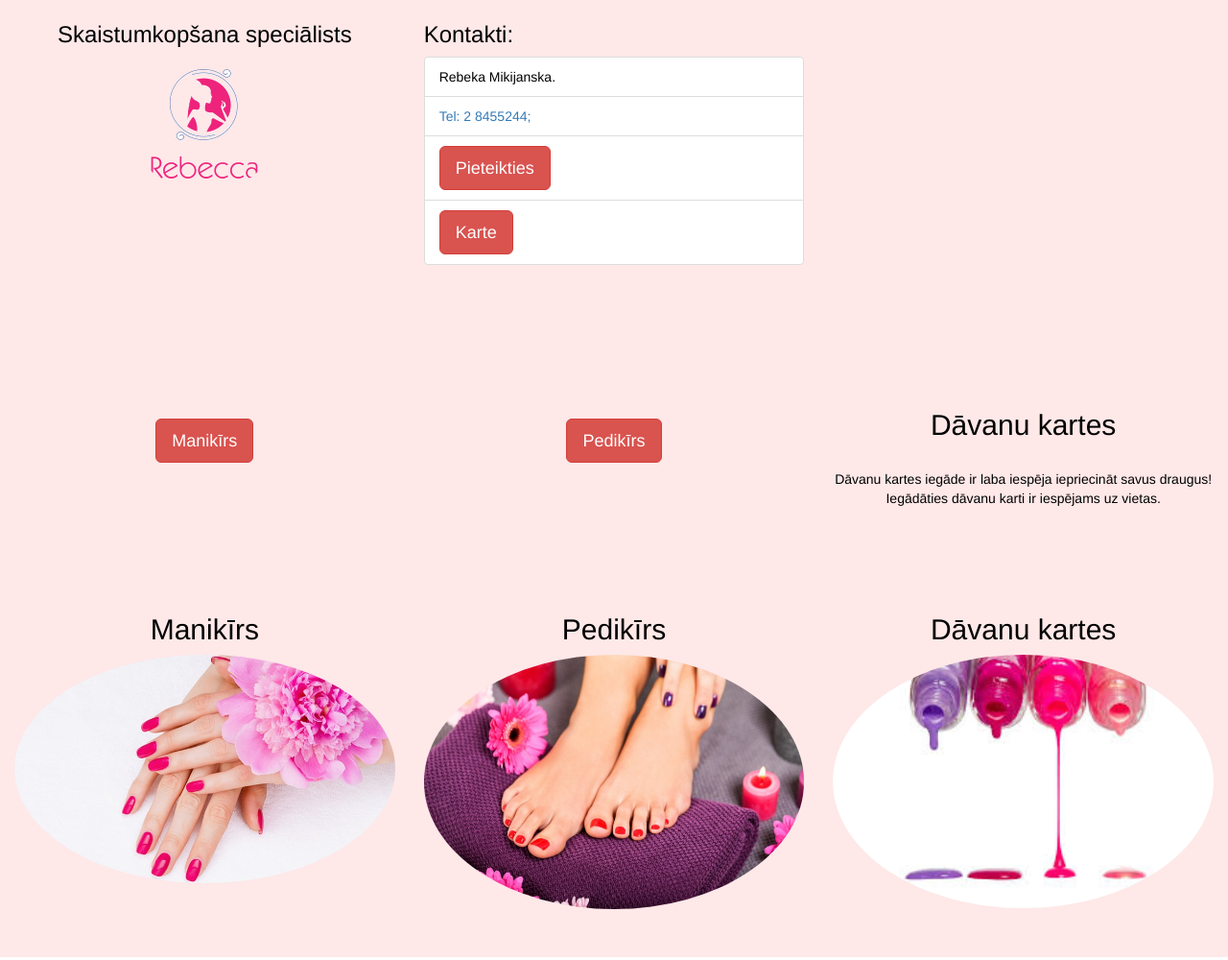
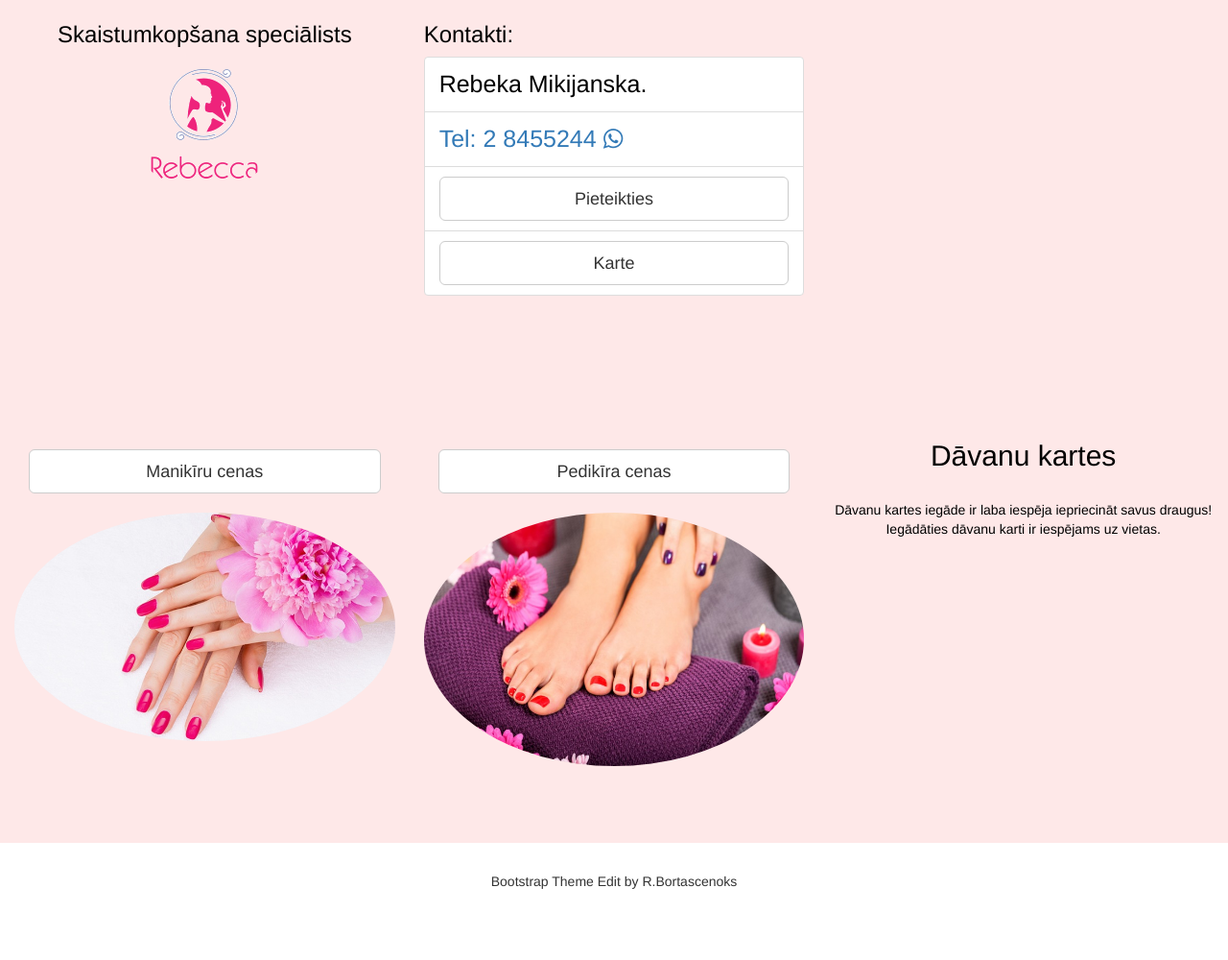
Before and after one commit to iraimiks/rebekaform, a plain HTML site: page index.html in a window 1280 px wide. Shown: the part 159-1159 px from the top of the page at 96% size. Drawn offline with nearby package versions, Linux system fonts and the light colour scheme.

Commit message:
style button

```diff
--- a/index.html
+++ b/index.html
@@ -6,7 +6,7 @@
   <meta charset="utf-8">
   <meta name="viewport" content="width=device-width, initial-scale=1">
   <link rel="stylesheet" type="text/css" href="/style/main.css">
-
+  <link rel="stylesheet" href="https://cdnjs.cloudflare.com/ajax/libs/font-awesome/4.7.0/css/font-awesome.min.css">
   <link rel="stylesheet" href="https://maxcdn.bootstrapcdn.com/bootstrap/3.3.7/css/bootstrap.min.css">
   <script src="https://ajax.googleapis.com/ajax/libs/jquery/1.12.4/jquery.min.js"></script>
   <script src="https://maxcdn.bootstrapcdn.com/bootstrap/3.3.7/js/bootstrap.min.js"></script>
@@ -41,9 +41,9 @@
       <div class="col-sm-4 tablestyle-contacts">
         <h3>Kontakti: </h3>
         <ul class="list-group list-group-flush">
-          <li class="list-group-item">Rebeka Mikijanska.</li>
-          <li class="list-group-item"><a href="https://wa.me/+37125458299">Tel: 2 8455244;</a></li>
-          <li class="list-group-item"><button type="button" class="btn btn-danger btn-lg" data-toggle="modal"
+          <li class="list-group-item textstyle">Rebeka Mikijanska.</li>
+          <li class="list-group-item textstyle"><a href="https://wa.me/+37128455244">Tel: 2 8455244 <i class="fa fa-whatsapp" style="font-size:24px"></i>          </a></li>
+          <li class="list-group-item textstyle"><button type="button" class="btn btn-default btn-lg btn-block" data-toggle="modal"
               data-target="#myModal">Pieteikties</button>
 
             <!-- Modal -->
@@ -92,7 +92,7 @@
               </div>
           </li>
           <li class="list-group-item">
-            <button type="button" class="btn btn-danger btn-lg" data-toggle="modal" data-target="#myModal1">Karte</button>
+            <button type="button" class="btn btn-default btn-lg btn-block" data-toggle="modal" data-target="#myModal1">Karte</button>
 
             <!-- Modal -->
             <div class="modal fade" id="myModal1" role="dialog">
@@ -124,7 +124,10 @@
   <div class="container-fluid bg-3 text-center">
     <div class="row">
       <div class="col-sm-4 tablestyle">
-        <button data-toggle="collapse" type="button" id="mani" class="btn btn-danger btn-lg" data-target="#demo">Manikīrs</button>
+          <div class="col-sm-12 tablestyleBtn">
+              <button data-toggle="collapse" type="button"  id="mani" class="btn btn-default btn-lg btn-block" data-target="#demo">Manikīru cenas</button>
+          </div>
+        <img src="img/manicure_img.jpg" class="img-circle" style="width:100%" alt="Image">
         <div id="demo" class="collapse">
           <table class="table">
             <thead>
@@ -195,8 +198,11 @@
         </div>
       </div>
       <div class="col-sm-4 tablestyle">
-        <button data-toggle="collapse" type="button" class="btn btn-danger btn-lg" data-target="#demo1">Pedikīrs</button>
-        <div id="demo1" class="collapse">
+          <div class="col-sm-12 tablestyleBtn">
+              <button data-toggle="collapse" type="button"  id="mani" class="btn btn-default btn-lg btn-block" data-target="#demo1">Pedikīra cenas</button>
+          </div>
+          <img src="img/pedicure_img.jpg" class="img-circle" style="width:100%" alt="Image">
+          <div id="demo1" class="collapse">
           <table class="table">
             <thead>
               <tr>
@@ -245,22 +251,6 @@
       </div>
     </div>
   </div>
-  <div class="container-fluid bg-3 text-center">
-    <div class="row">
-      <div class="col-sm-4">
-        <h2>Manikīrs</h2>
-        <img src="img/manicure_img.jpg" class="img-circle" style="width:100%" alt="Image">
-      </div>
-      <div class="col-sm-4">
-        <h2>Pedikīrs</h2>
-        <img src="img/pedicure_img.jpg" class="img-circle" style="width:100%" alt="Image">
-      </div>
-      <div class="col-sm-4">
-        <h2>Dāvanu kartes</h2>
-        <img src="img/images.jpg" class="img-circle" style="width:100%" alt="Image">
-      </div>
-    </div>
-  </div>
   <footer class="container-fluid bg-4 text-center">
     <p>Bootstrap Theme Edit by R.Bortascenoks</a></p>
   </footer>
--- a/style/main.css
+++ b/style/main.css
@@ -1,13 +1,11 @@
 .bg-1 {
-    background-color: #f7f7f7; /* Green */
-    color: #000000;
+    background-color: #ff00bf6b;
  }
  .bg-2 {
-    background-color: #62b2ca71; /* Green */
-    color: #000000;
+    background-color: #62b2ca71;
  }
  .bg-3 {
-    background-color: #f1010117; /* Green */
+    background-color: #f1010117;
     color: #000000;
  }
  .container-fluid {
@@ -51,4 +49,10 @@
 .designmodal{
     width: 350px;
 }
+.tablestyleBtn{
+    margin-bottom: 20px;
+}
+.textstyle{
+    font-size: 25px;
+}
 /* table */
```
